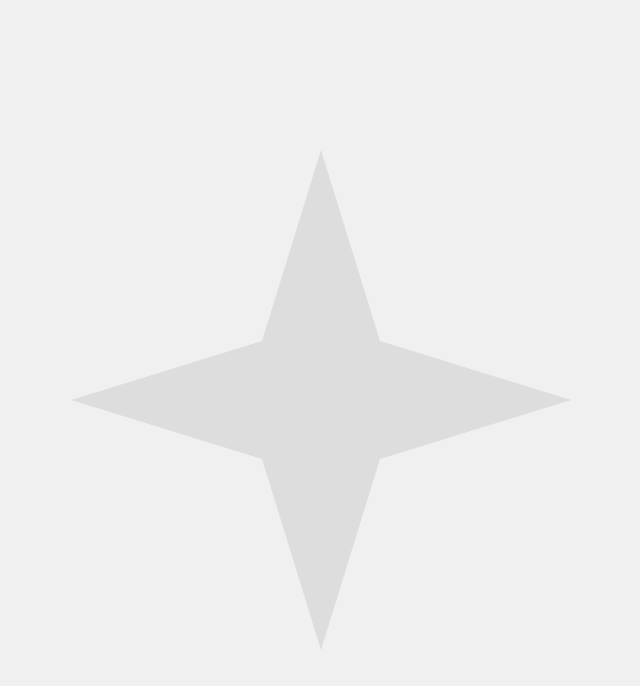
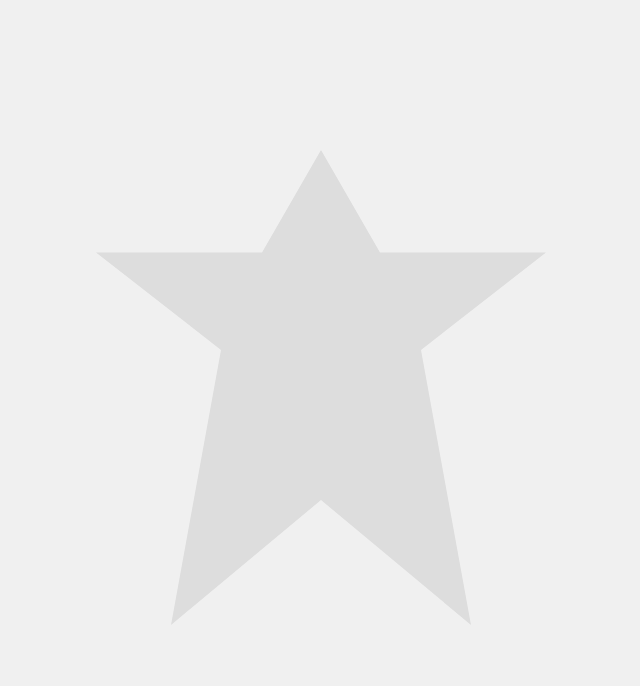
Before and after one commit to sephirothcoding/player4, a plain HTML site: page index.html in a window 1280 px wide. Shown: the whole page, without its empty margins (319-959 px from the left). Drawn offline with Linux system fonts and the light colour scheme.

Commit message:
Update index.html

```diff
--- a/index.html
+++ b/index.html
@@ -22,13 +22,15 @@
     background-color: #ddd; /* Schimbă culoarea de fundal aici */
     clip-path: polygon(
       50% 0%,
-      61.8% 38.2%,
-      100% 50%,
-      61.8% 61.8%,
-      50% 100%,
-      38.2% 61.8%,
-      0% 50%,
-      38.2% 38.2%
+      61.8% 20.5%,
+      95% 20.5%,
+      70% 40%,
+      80% 95%,
+      50% 70%,
+      20% 95%,
+      30% 40%,
+      5% 20.5%,
+      38.2% 20.5%
     );
   }
 </style>
```
